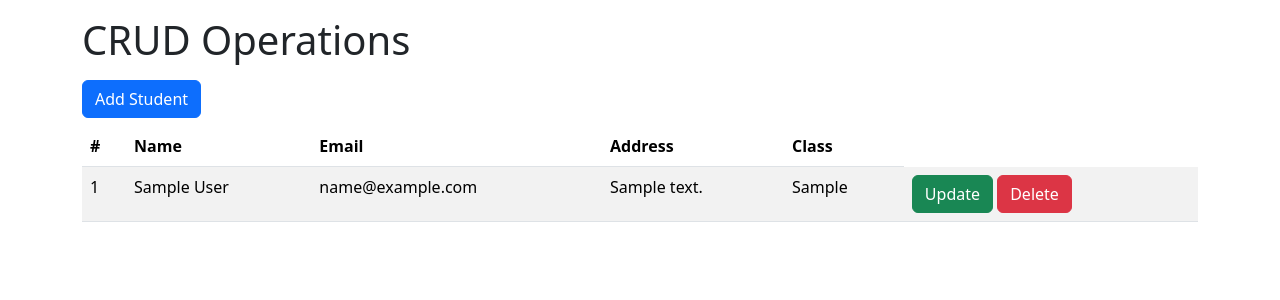
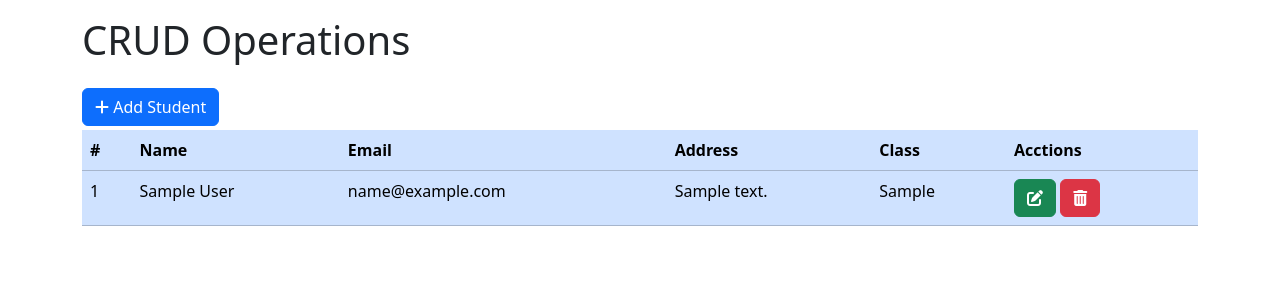
Before and after one commit to Sharmarke-Said/CRUD-test, a Flask app: page / in a window 1280 px wide. Shown: the part 56-356 px from the top of the page. Run offline with Flask 3, Linux system fonts and the light colour scheme; tables that the repository leaves empty or names only in its code hold one stand-in row (values such as "Sample post"); some libraries are stand-ins or nearby versions.

Commit message:
Added bootsrap icons to the buttons

```diff
--- a/app/templates/index.html
+++ b/app/templates/index.html
@@ -8,9 +8,10 @@
         <div class="col">
             <h1>CRUD Operations</h1>
             <!-- Button trigger modal -->
-<button type="button" class="btn btn-primary mt-2" data-bs-toggle="modal" data-bs-target="#exampleModal">
-  Add Student
+            <button type="button" class="btn btn-primary mt-3" data-bs-toggle="modal" data-bs-target="#exampleModal">
+              <i class="fas fa-plus"></i> Add Student
           </button>
+
 
 <!-- Modal -->
 <div class="modal fade" id="exampleModal" tabindex="-1" aria-labelledby="exampleModalLabel" aria-hidden="true">
@@ -22,19 +23,19 @@
       </div>
       <div class="modal-body">
         <form action="{{url_for('insert')}}" method="post">
-          <div class="mb-3 w-50">
+          <div class="mb-3 ">
             <label for="exampleInputEmail1" class="form-label">student Name</label>
             <input type="text" class="form-control" id="exampleInputEmail1" name="name" />
           </div>
-          <div class="mb-3 w-50">
+          <div class="mb-3">
             <label for="exampleInputEmail1" class="form-label">Email</label>
             <input type="email" class="form-control" id="exampleInputEmail1" name="email" />
           </div>
-          <div class="mb-3 w-50">
+          <div class="mb-3">
             <label for="exampleInputEmail1" class="form-label">Address</label>
             <input type="text" class="form-control" id="exampleInputEmail1" name="address" />
           </div>
-          <div class="mb-3 w-50">
+          <div class="mb-3">
             <label for="exampleInputEmail1" class="form-label">Class</label>
             <input type="text" class="form-control" id="exampleInputEmail1" name="std_class" />
           </div>
@@ -51,20 +52,20 @@
            {% endfor %}
            {% endif %}
            {% endwith %}
-          <div class="d-flex justify-content-start w-50">
-            <button type="submit" class="btn btn-primary me-2">Submit</button>
+          <div class="d-flex justify-content-start w-75">
+            <button type="submit" class="btn btn-primary me-2 w-25">Submit</button>
           </div>
 
         </form>
       </div>
       <div class="modal-footer">
         <button type="button" class="btn btn-secondary" data-bs-dismiss="modal">Close</button>
-        <button type="button" class="btn btn-primary">Save changes</button>
+        <!-- <button type="button" class="btn btn-primary">Save changes</button> -->
       </div>
     </div>
   </div>
 </div>
-            <table class="table table-striped mt-2">
+            <table class="table table-primary table-hover mt-1">
                 <thead>
                     <tr>
                         <th>#</th>
@@ -72,6 +73,7 @@
                         <th>Email</th>
                         <th>Address</th>
                         <th>Class</th>
+                        <th>Acctions</th>
                     </tr>
                 </thead>
                 <tbody>
@@ -83,9 +85,14 @@
                         <td>{{ record.address }}</td>
                         <td>{{ record.std_class }}</td>
                         <td>
-                            <button class="btn btn-success" type="button" data-toggle="modal" data-target="#updateModal{{ record.id }}">Update</button>
-                            <button class="btn btn-danger" type="button" data-toggle="modal" data-target="#deleteModal{{ record.id }}">Delete</button>
+                          <button class="btn btn-success" type="button" data-toggle="modal" data-target="#updateModal{{ record.id }}">
+                              <i class="fas fa-edit"></i>
+                          </button>
+                          <button class="btn btn-danger" type="button" data-toggle="modal" data-target="#deleteModal{{ record.id }}">
+                              <i class="fas fa-trash-alt"></i>
+                          </button>
                       </td>
+
                     </tr>
                     {% endfor %}
                 </tbody>
@@ -168,6 +175,13 @@
         <!-- Delete form goes here -->
         <form action="{{ url_for('delete') }}" method="POST">
           <input type="text" name="id" value="{{ record.id }}" hidden>
+      <button type="submit" class="btn btn-danger">Delete</button>
+        </form>
+      </div>
+    </div>
+  </div>
+</div>
+{% endfor %}
        <!-- Flash message -->
        {% with messages = get_flashed_messages(with_categories=true) %}
        {% if messages %}
@@ -183,13 +197,6 @@
        </div>
        {% endif %}
        {% endwith %}
-          <button type="submit" class="btn btn-danger">Delete</button>
-        </form>
-      </div>
-    </div>
-  </div>
-</div>
-{% endfor %}
 
 <!-- Add the following script tags at the end of your HTML code -->
 <script src="https://code.jquery.com/jquery-3.6.0.min.js"></script>
--- a/app/templates/public/base.html
+++ b/app/templates/public/base.html
@@ -10,6 +10,7 @@
             integrity="sha384-4bw+/aepP/YC94hEpVNVgiZdgIC5+VKNBQNGCHeKRQN+PtmoHDEXuppvnDJzQIu9"
             crossorigin="anonymous"
     />
+    <link rel="stylesheet" href="https://cdnjs.cloudflare.com/ajax/libs/font-awesome/6.0.0/css/all.min.css">
     <title>{% block title %} {% endblock %}</title>
 </head>
 <body>
```
Lines whose indentation alone changed are shown as unchanged.
